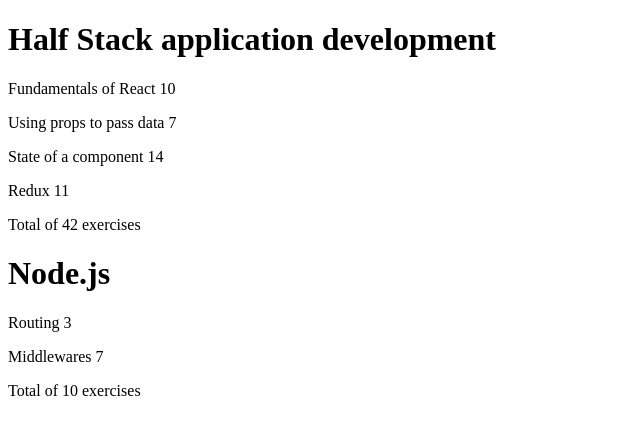
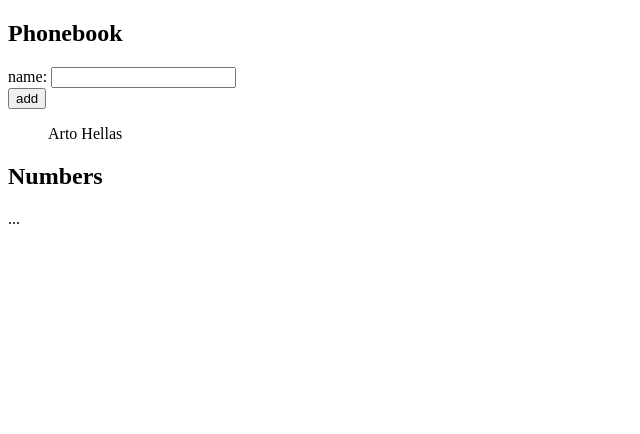
Before and after one commit to Esteban1Z/ReactParte2, a React (Vite) app in the folder part2/: page / in a window 1280 px wide. Shown: the top 434 px of the page, without its empty margins (0-640 px from the left). Built offline with nearby package versions, Linux system fonts and the light colour scheme.

Commit message:
2.6 incompleto

```diff
--- a/part2/src/App.jsx
+++ b/part2/src/App.jsx
@@ -1,57 +1,54 @@
-import Course from './components/Course'
-
+import { useState } from 'react'
+import Note from './components/Note'
 
 const App = () => {
-  const courses = [
-    {
-      name: 'Half Stack application development',
-      id: 1,
-      parts: [
-        {
-          name: 'Fundamentals of React',
-          exercises: 10,
-          id: 1
-        },
-        {
-          name: 'Using props to pass data',
-          exercises: 7,
-          id: 2
-        },
-        {
-          name: 'State of a component',
-          exercises: 14,
-          id: 3
-        },
-        {
-          name: 'Redux',
-          exercises: 11,
-          id: 4
-        }
-      ]
-    },
-    {
-      name: 'Node.js',
-      id: 2,
-      parts: [
-        {
-          name: 'Routing',
-          exercises: 3,
-          id: 1
-        },
-        {
-          name: 'Middlewares',
-          exercises: 7,
-          id: 2
-        }
-      ]
+  const [persons, setPersons] = useState([
+    { name: 'Arto Hellas' }
+  ])
+  const [newName, setNewName] = useState('')
+
+  const addName = (event) => {
+    event.preventDefault()
+    console.log('button clicked', event.target)
+    const nameObject = {
+      content: newName,
+     }
+    setPersons(name.concat(nameObject))
+    setNewName('')
+  }
+
+  const handleNameChange = (event) => {
+    console.log(event.target.value)
+    setNewName(event.target.value)
+  }
+
+  const personsToShow = persons.map (person => {
+    return {
+      name: person.name,
+      number: person.number
     }
-  ]
+  }
+  )
+  console.log(personsToShow)
 
   return (
     <div>
+      <h2>Phonebook</h2>
+      <form onSubmit={addName} >
+        <div>
+          name: <input value={newName} onChange={handleNameChange}/>
+        </div>
+        <div>
+          <button type="submit">add</button>
+        </div>
+      </form>
+      <ul>
+        {personsToShow.map(persons => persons.name)}
+      </ul>
+      <h2>Numbers</h2>
+      ...
+    </div>
+  )
+}
 
- {courses.map(course => <Course key={course.id} course={course} />)}
-    </div>
-    )
-}
 export default App
--- a/part2/src/components/Course.jsx
+++ /dev/null
@@ -1,39 +0,0 @@
-const Header = ({ course }) => {
-  return (
-    <h1>{course.name}</h1>
-  )
-}
-
-const Content = ({ parts }) => {
-  return (
-    <div>
-      {
-        parts.map(value => <Part key={value.id} part={value.name} exercises={value.exercises}/>)
-      }
-    </div>
-  )
-}
-
-const Part = ({ part, exercises }) => {
-  return (
-    <p>{part} {exercises}</p>
-  )
-}
-
-const Total = ({ parts }) => {
-  return (
-    parts.map(value => value.exercises).reduce((a, b) => a + b, 0)
-  )
-}
-
-const Course = ({ course }) => {
-return (
-  <div>
-    <Header course={course} />
-    <Content parts={course.parts} />
-    <p>Total of <Total parts={course.parts} /> exercises</p>
-  </div>
-)
-}
-
-export default Course
--- /dev/null
+++ b/part2/src/components/Note.jsx
@@ -0,0 +1,6 @@
+
+const Note = ({ note }) => {
+  return <li>{note.content}</li>
+}
+
+export default Note
```
